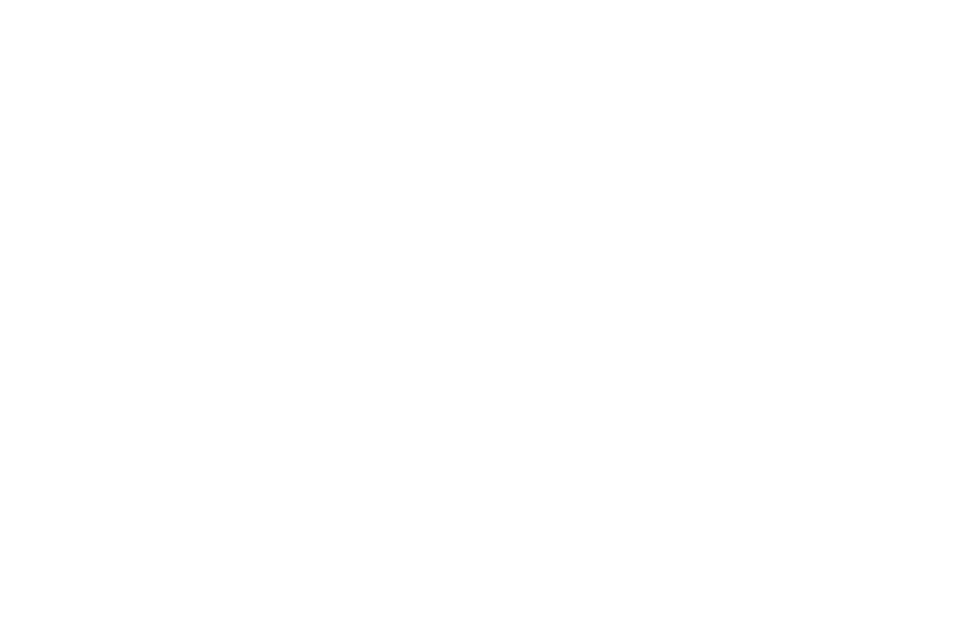
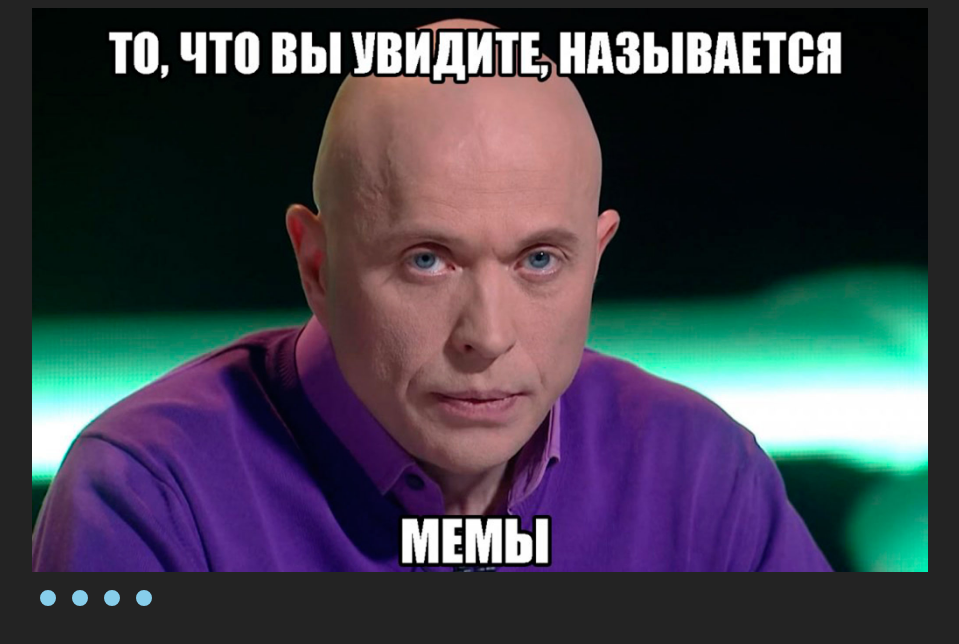
Before and after one commit to Asindeton/cssMemSlider, a plain HTML site: page cssMemSlider/index.html in a window 1280 px wide. Shown: the whole page, without its empty margins (160-1119 px from the left). Drawn offline with Linux system fonts and the light colour scheme.

Commit message:
feat: add dots and slider 1920(16.10.2021 10.24)

```diff
--- a/cssMemSlider/index.html
+++ b/cssMemSlider/index.html
@@ -10,7 +10,35 @@
 </head>
 
 <body>
+    <div class="wrapper">
+        <input type="radio" name="slider" id="slide_1" value="1" data-slider="1">
+        <input type="radio" name="slider" id="slide_2" value="2" data-slider="2">
+        <input type="radio" name="slider" id="slide_3" value="3" data-slider="3">
+        <input type="radio" name="slider" id="slide_4" value="4" data-slider="4">
 
+        <div class="slider">
+            <img src="./assets/cover_6.jpg" alt="" class="slider_img">
+            <img src="./assets/cover_6.jpg" alt="" class="slider_img">
+            <img src="./assets/cover_6.jpg" alt="" class="slider_img">
+            <img src="./assets/cover_6.jpg" alt="" class="slider_img">
+        </div>
+        <div class="elements_wrappers">
+            <div class="inputs-area">
+                <label for="slide_1" class="radio_label" id="dot_1">
+                    <div class="radio-element"></div>
+                </label>
+                <label for="slide_2" class="radio_label" id="dot_2">
+                    <div class="radio-element"></div>
+                </label>
+                <label for="slide_3" class="radio_label" id="dot_3">
+                    <div class="radio-element"></div>
+                </label>
+                <label for="slide_4" class="radio_label" id="dot_4">
+                    <div class="radio-element"></div>
+                </label>
+            </div>
+        </div>
+    </div>
 </body>
 
 </html>
--- a/cssMemSlider/style.css
+++ b/cssMemSlider/style.css
@@ -0,0 +1,73 @@
+* {
+  box-sizing: border-box;
+  transition: all 0.5s;
+  color: #fff;
+}
+body {
+  background-color: #232323;
+}
+
+img {
+  max-width: 100%;
+  display: block;
+}
+.slider {
+  display: flex;
+  flex-direction: row;
+  overflow: hidden;
+}
+.wrapper {
+  margin: 0 auto;
+  width: 70vw;
+  max-height: 90vh;
+}
+.elements_wrappers {
+  margin-top: 10px;
+  display: flex;
+  justify-content: space-between;
+}
+input {
+  display: none;
+}
+.inputs-area {
+  display: flex;
+  flex-direction: row;
+}
+.radio_label {
+  padding: 0.5rem;
+  cursor: pointer;
+}
+.radio-element {
+  width: 1rem;
+  height: 1rem;
+  border-radius: 50%;
+  background-color: #87ceeb;
+  display: block;
+  border: 2px solid #87ceeb;
+}
+.radio_label:hover .radio-element {
+  background-color: wheat;
+  border: 2px solid wheat;
+}
+.radio_label:checked {
+  background-color: aqua;
+}
+
+#slide_1:checked ~ .elements_wrappers #dot_1 .radio-element,
+#slide_2:checked ~ .elements_wrappers #dot_2 .radio-element,
+#slide_3:checked ~ .elements_wrappers #dot_3 .radio-element,
+#slide_4:checked ~ .elements_wrappers #dot_4 .radio-element {
+  background-color: #232323;
+}
+#slide_1:checked ~ .slider img {
+  transform: translateX(0);
+}
+#slide_2:checked ~ .slider img {
+  transform: translateX(-100%);
+}
+#slide_3:checked ~ .slider img {
+  transform: translateX(-200%);
+}
+#slide_4:checked ~ .slider img {
+  transform: translateX(-300%);
+}
```
